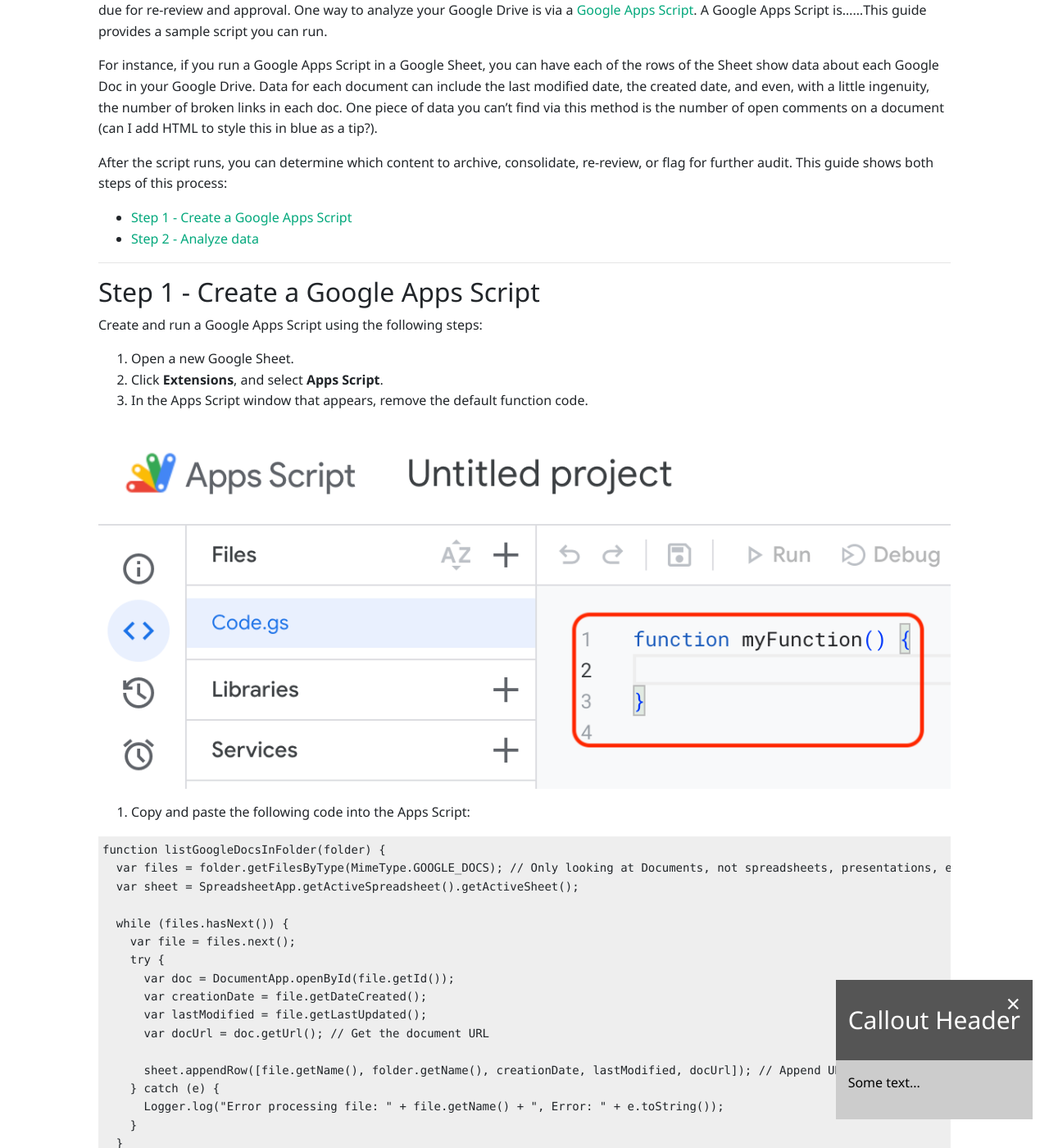
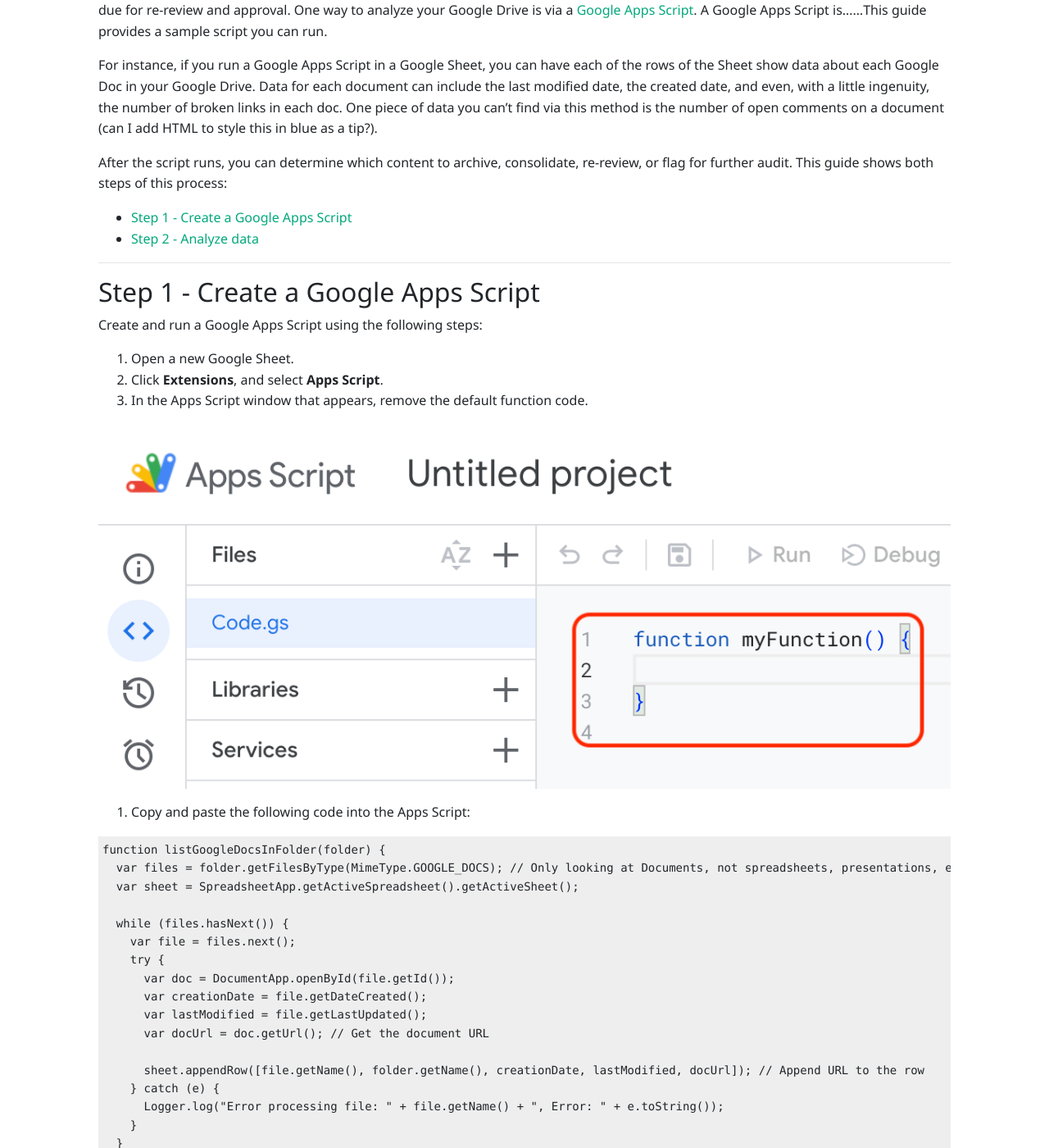
Before and after one commit to stumblefiend/jeremy.pugh, a Jekyll site: the page built from assets/scripts/google-drive-content-review.md, in a window 1280 px wide and 1400 px high, scrolled down 435 px. Shown: the whole window at 82% size. Built offline with Jekyll 4.4.1, drawn with Linux system fonts in a browser that asks for light colours; nearby versions of some CDN libraries; our own code applies the rules of GitHub Pages for plain Markdown files.

Commit message:
Revert "Update theme.css"

```diff
--- a/assets/css/theme.css
+++ b/assets/css/theme.css
@@ -1,40 +1,6 @@
 /*!
  * Mundana Jekyll Theme (https://www.wowthemes.net/mundana-jekyll-theme/)
  */
-
-/* Callout box - fixed position at the bottom of the page */
-.callout {
-  position: fixed;
-  bottom: 35px;
-  right: 20px;
-  margin-left: 20px;
-  max-width: 300px;
-}
-
-/* Callout header */
-.callout-header {
-  padding: 25px 15px;
-  background: #555;
-  font-size: 30px;
-  color: white;
-}
-
-/* Callout container/body */
-.callout-container {
-  padding: 15px;
-  background-color: #ccc;
-  color: black
-}
-
-/* Close button */
-.closebtn {
-  position: absolute;
-  top: 5px;
-  right: 15px;
-  color: white;
-  font-size: 30px;
-  cursor: pointer;
-}
 
 body {
 	overflow-x:hidden;
```
